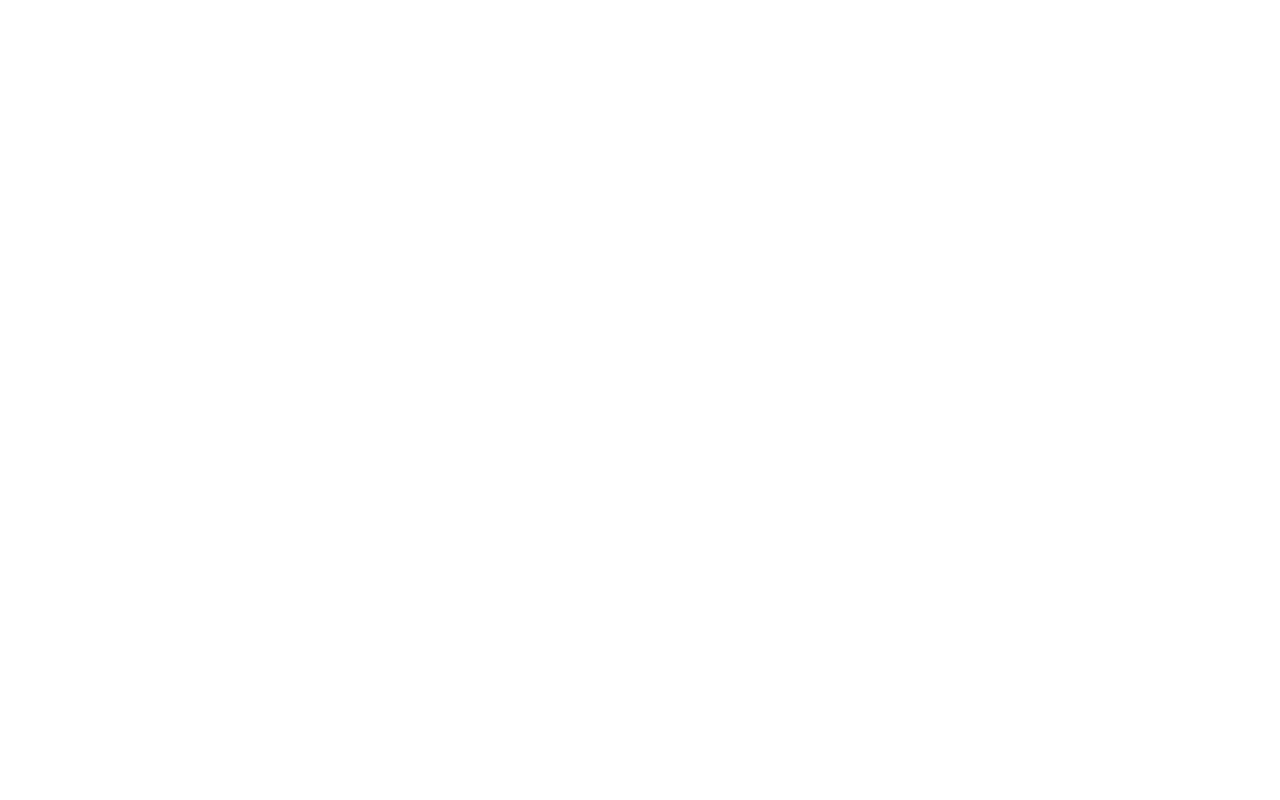
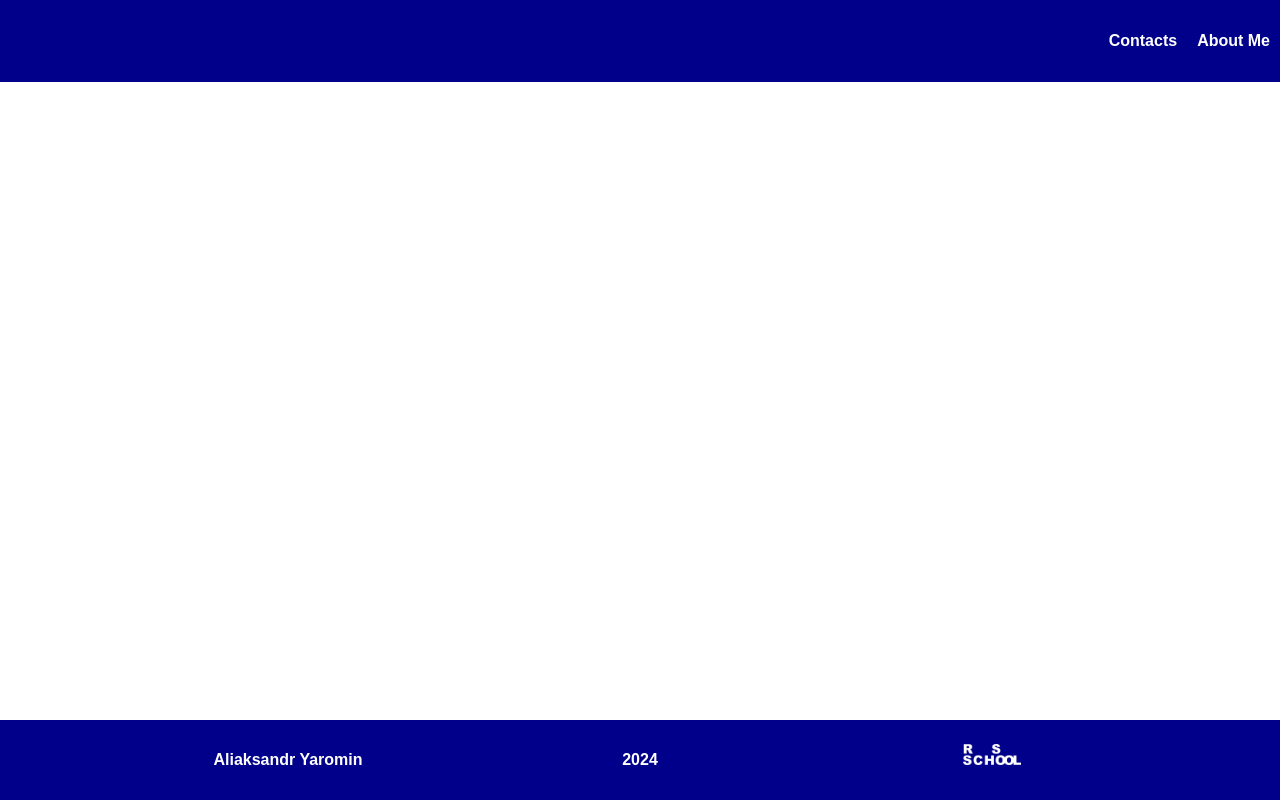
Before and after one commit to alyaromin/rsschool-cv, a plain HTML site: page index.html in a window 1280 px wide. Drawn offline with Linux system fonts and the light colour scheme; a web font is replaced by a local one.

Commit message:
feat: update index.html, style.css -> add header, footer

```diff
--- a/index.html
+++ b/index.html
@@ -1,10 +1,48 @@
 <!DOCTYPE html>
 <html lang="en">
 <head>
-    <meta charset="UTF-8">
-    <meta name="viewport" content="width=device-width, initial-scale=1.0">
-    <title>Document</title>
+  <meta charset="UTF-8">
+  <meta name="viewport" content="width=device-width, initial-scale=1.0">
+  <title>cv</title>
+  <link rel="stylesheet" href="./style.css">
+  <link rel="preconnect" href="https://fonts.googleapis.com">
+  <link rel="preconnect" href="https://fonts.gstatic.com" crossorigin>
+  <link href="https://fonts.googleapis.com/css2?family=Arsenal+SC:ital,wght@0,400;0,700;1,400;1,700&family=Cormorant+Garamond:ital,wght@0,300;0,400;0,500;0,600;0,700;1,300;1,400;1,500;1,600;1,700&display=swap" rel="stylesheet">
 </head>
 <body>
+  <header class="header">
+    <div class="container">
+      <nav class="nav">
+        <ul class="nav-list">
+          <li class="nav-item"><a href="#contacts" class="nav-link">Contacts</a></li>
+          <li class="nav-item"><a href="#about_me" class="nav-link">About Me</a></li>
+        </ul>
+      </nav>
+    </div>
+  </header></header>
+
+  <main class="main">
+    <div class="container">
+
+    </div>
+  </main>
+
+  <footer class="footer">
+    <div class="container" id="footer-row">
+      <div class="footer-item" id="footer-col1">
+        <a href="https://github.com/alyaromin" class="footer-link">
+          Aliaksandr Yaromin
+        </a>
+      </div>
+      <div class="footer-item" id="footer-col2">
+        2024
+      </div>
+      <div class="footer-item" id="footer-col3">
+        <a href="https://rs.school/courses/javascript-ru" class="footer-link">
+          <img class="rsschool-logo" src="./img/logo-rsschool3-inverted.png" alt="RS School Logo">
+        </a>
+      </div>
+    </div>
+  </footer>
 </body>
 </html>
--- a/style.css
+++ b/style.css
@@ -0,0 +1,74 @@
+body {
+  min-height: 100vh;
+  margin: 0;
+  padding: 0;
+  overflow-y: hidden;
+
+  display: flex;
+  flex-direction: column;
+  justify-content: space-between;
+
+  font-family: "Arsenal SC", sans-serif;
+  font-weight: 600;
+  font-style: normal;
+}
+
+.container {
+  max-width: 1440px;
+  margin: 0 auto;
+}
+
+.header {
+  background-color: darkblue;
+}
+
+.nav-list {
+  display: flex;
+  justify-content: flex-end;
+  align-items: center;
+  list-style: none;
+}
+
+.nav-link {
+  padding: 0 10px;
+  line-height: 50px;
+  text-decoration: none;
+  color: white;
+}
+
+.footer {
+  background-color: darkblue;
+}
+
+#footer-row{
+  display: flex;
+  align-items: center;
+}
+
+#footer-col1, #footer-col3 {
+  float: left;
+  width: 45%;
+}
+
+#footer-col2 {
+  float: left;
+  width: 10%;
+}
+
+.footer-item {
+  padding: 15px 0;
+  text-align: center;
+  color: white;
+}
+
+.footer-link {
+  line-height: 50px;
+  text-decoration: none;
+  color: white;
+}
+
+.rsschool-logo {
+  width: 10%;
+  height: auto;
+
+}
```
Also changed, not shown: img/logo-rsschool3-inverted.png (added), img/logo-rsschool3.png (added), img/photo.jpg (added).
